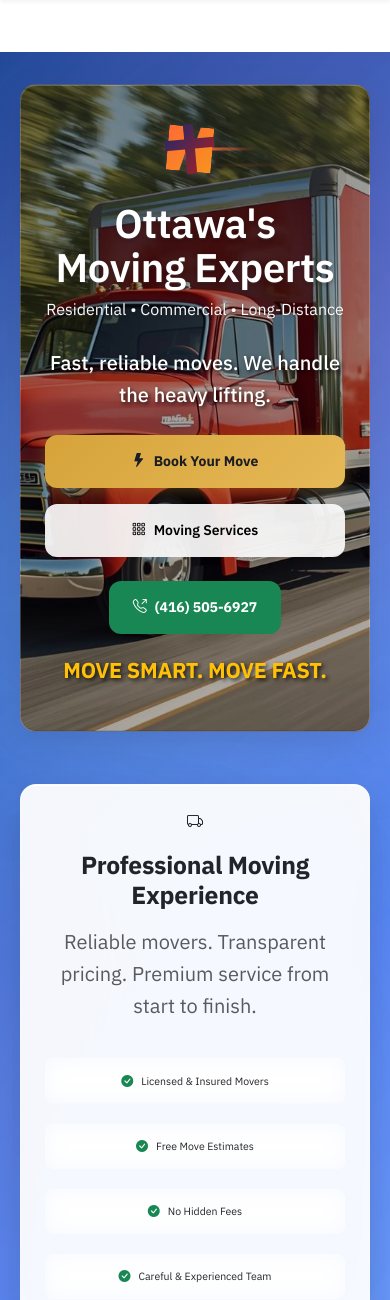
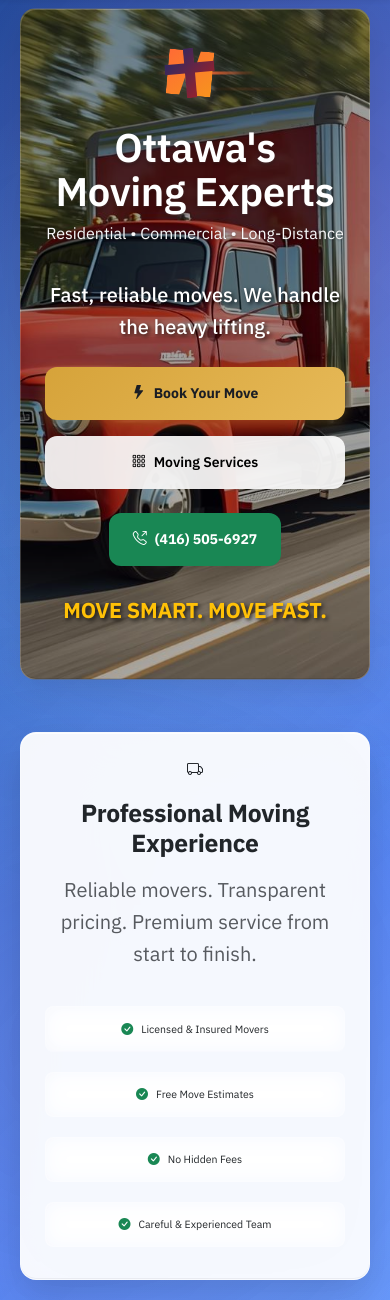
Before and after one commit to Dascott1990/Smart-Move-Transport, a Flask app: page / in a window 390 px wide. Shown: the part 72-1372 px from the top of the page. Run offline with Flask 3, Linux system fonts and the light colour scheme; data comes from the database, SQL or seed files in the repository; some libraries are stand-ins or nearby versions.

```diff
--- a/templates/index.html
+++ b/templates/index.html
@@ -2,7 +2,7 @@
 
 {% block content %}
 <!-- Enhanced Hero Section -->
-<section class="hero-section text-white" style="margin-top: 76px;">
+<section class="hero-section text-white">
     <div class="hero-container">
         <div class="row align-items-center justify-content-center">
 
@@ -23,6 +23,7 @@
                             </div>
                         </div>
                     </div>
+
                     <!-- Value Proposition -->
                     <div class="value-proposition mb-4 mb-md-5">
                         <p class="lead mb-4 text-center text-md-start text-white fs-5" style="text-shadow: 2px 2px 4px rgba(0,0,0,0.8); font-weight: 500;">
@@ -184,7 +185,9 @@
 
                     </div>
                 </div>
-
+            </div>
+        </div>
+    </div>
 </section>
 
 <!-- Trust Badges -->
@@ -361,6 +364,11 @@
 </section>
 
 <style>
+/* Fixed spacing - removed margin-top from hero section */
+.hero-section {
+    margin-top: 0 !important;
+}
+
 .hero-content-glass {
     animation: truckMovingRight 15s ease-in-out infinite;
     background-attachment: fixed;
@@ -424,6 +432,19 @@
             background-size: cover;
         }
     }
+
+    /* Adjust spacing for mobile */
+    .hero-brand {
+        margin-bottom: 2rem !important;
+    }
+
+    .value-proposition {
+        margin-bottom: 2rem !important;
+    }
+
+    .cta-section {
+        margin-bottom: 2rem !important;
+    }
 }
 </style>
 
```
Lines whose indentation alone changed are shown as unchanged.
